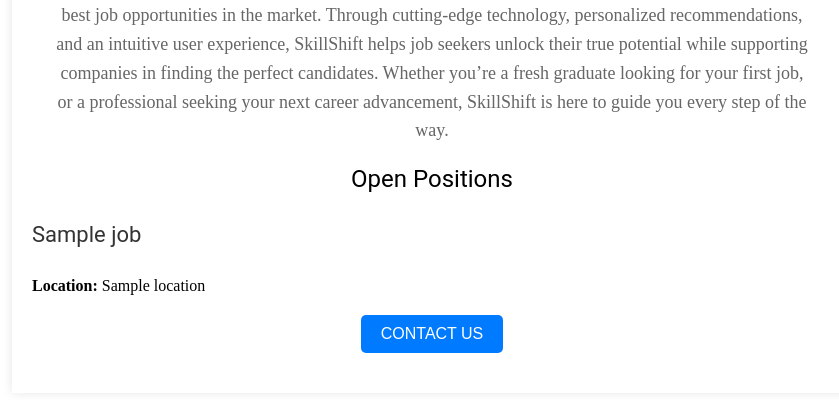
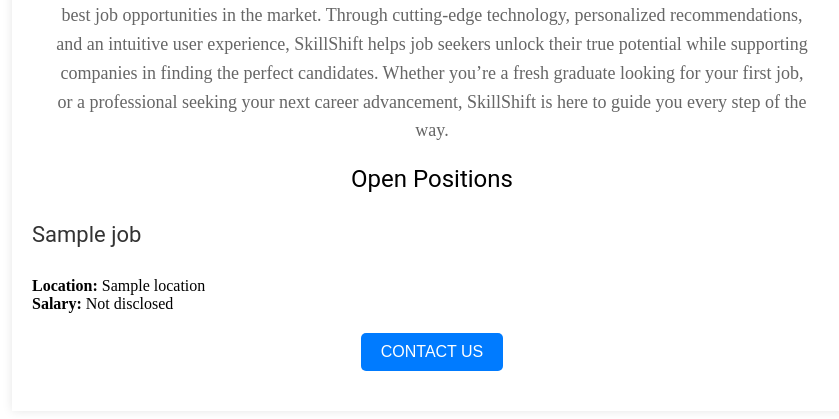
Before and after one commit to chaudary27/FS-JOBS_website, a Flask app: template templates/home.html in a window 1280 px wide. Shown: the part 626-1045 px from the top of the page, without its empty margins (208-1047 px from the left). Before the commit the page ends 979 px from the top, so only its background shows below. Run offline with Flask 3, Linux system fonts and the light colour scheme; the template is opened without the code that fills it: most values are stand-ins (such as "Sample title", 1, 10 or a date in 2020).

Commit message:
Assistant checkpoint: Fix salary display condition in template
Assistant generated file changes:
- templates/home.html: Fix salary condition

---

User prompt:

ok i want ot show the salary . i want the condition in case the salary is not given

Replit-Commit-Author: Assistant
Replit-Commit-Session-Id: 158c8bd0-841a-4d40-82a1-aa9db9fcbc86

```diff
--- a/templates/home.html
+++ b/templates/home.html
@@ -86,9 +86,14 @@
     <div>
       <b>  Location:</b> {{ job['location'] }}
     </div>
-    {% if salary in jobs %}
+    {% if 'salary' in job %}
     <div>
-    <b>  Salary :</b> {{ job['salary'] }}    </div>
+      <b>Salary:</b> {{ job['salary'] }}
+    </div>
+    {% else %}
+    <div>
+      <b>Salary:</b> Not disclosed
+    </div>
     {% endif %}
 
         {% endfor %}
```
